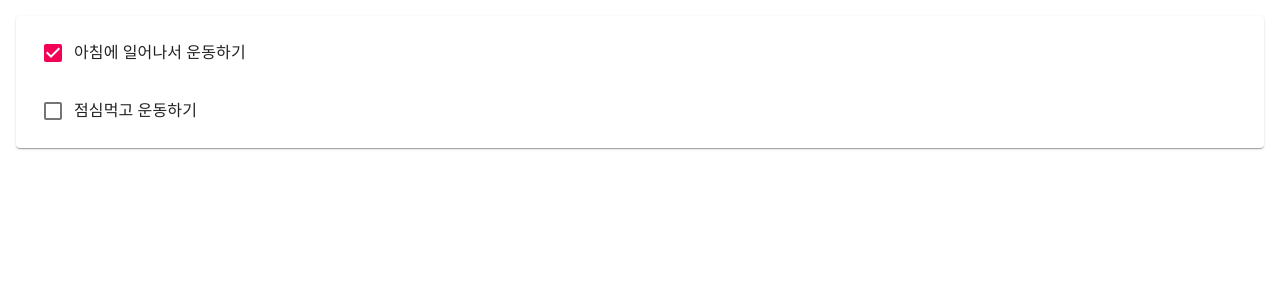
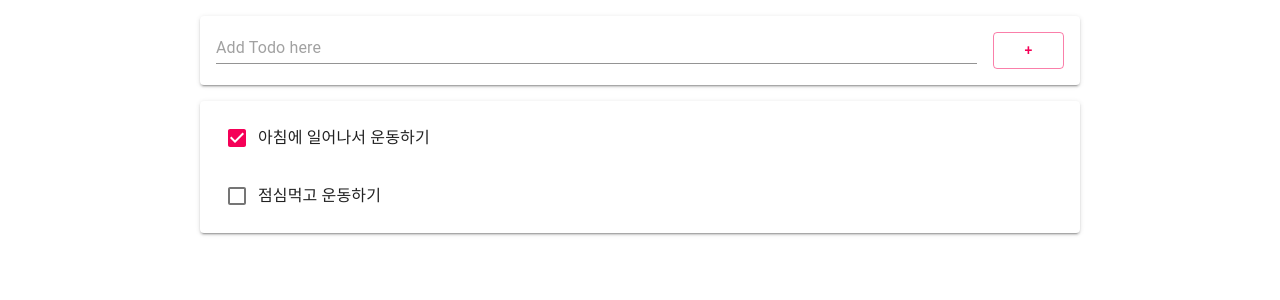
Before and after one commit to clean17/docker-deploy, a React (Create React App) app: page / in a window 1280 px wide. Shown: the top 300 px of the page. Built offline with nearby package versions, Linux system fonts and the light colour scheme.

Commit message:
TodoAdd 컴포넌트

```diff
--- /dev/null
+++ b/src/AddTodo.js
@@ -0,0 +1,32 @@
+import React from 'react';
+import { TextField, Paper, Button, Grid } from '@material-ui/core';
+
+class AddTodo extends React.Component {
+    constructor(props) {
+        super(props);
+        this.state = { item: { title: "" } };
+    }
+
+    // xs 는 가장 작은 뷰포트 크기, md 는 중간 뷰포트 크기 => 반응형 레이아웃
+    // Grid 레이아웃 가져왔으므로 너비는 총 12를 나누어서 사용한다.
+    // fullwidth 그리드 아이템이 최대의 너비를 가지도록한다.
+    // 지정하지 않았을때 기본색 primary = 파랑, secondary = 녹색
+    render() {
+        return (
+            <Paper style={{ margin: 16, padding: 16 }} elevation={ 2 }>
+                <Grid container>
+                    <Grid xs={11} md={11} item style={{ paddingRight: 16 }}>
+                        <TextField placeholder='Add Todo here' fullWidth />
+                    </Grid>
+                    <Grid xs={1} md={1} item>
+                        <Button fullWidth color='secondary' variant='outlined'>
+                            +
+                        </Button>
+                    </Grid>
+                </Grid>
+            </Paper>
+        );
+    }
+}
+
+export default AddTodo;
--- a/src/App.js
+++ b/src/App.js
@@ -1,7 +1,8 @@
-import logo from './logo.svg';
+// import logo from './logo.svg';
 import React from 'react';
 import Todo from './Todo';
-import { Paper, List } from '@material-ui/core';
+import AddTodo from './AddTodo';
+import { Paper, List, Container } from '@material-ui/core';
 import './App.css';
 
 class App extends React.Component {
@@ -17,7 +18,7 @@
 
   render() {
     let todoItems = this.state.items.length > 0 && (
-      <Paper style={{ margin: 16 }}>
+      <Paper style={{ margin: 16 }} elevation={ 2 }>
         <List>
           {this.state.items.map((item, idx) => (
             <Todo item={item} key={item.id} />
@@ -25,8 +26,17 @@
         </List>
       </Paper>
     );
-
-    return <div className="App"> {todoItems} </div>;
+    // AddTodo 다음 Material Ui로 만든 Paper를 추가
+    // Material 디자인을 가져왔으므로 md 는 기본값 ( xs, sm, md, lg, xl )
+    // Container 는 리액트 컴포넌트
+    return (
+      <div className="App">
+        <Container maxWidth='md'>
+          <AddTodo />
+          <div className='TodoList'>{todoItems}</div>
+        </Container>
+      </div>
+    );
   }
 }
 
--- a/src/index.js
+++ b/src/index.js
@@ -4,7 +4,6 @@
 import './index.css';
 import App from './App';
 import reportWebVitals from './reportWebVitals';
-import Todo from './Todo';
 
 // react v 18 버전 용
 // const root = ReactDOM.createRoot(document.getElementById('root') as HTMLElement);
```
